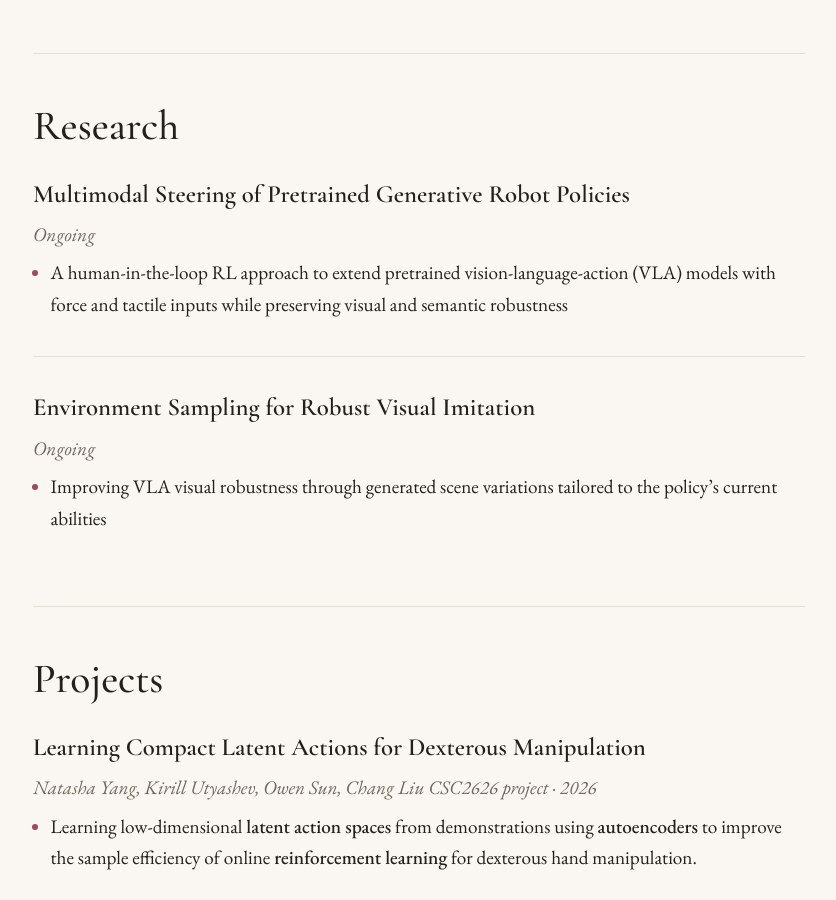
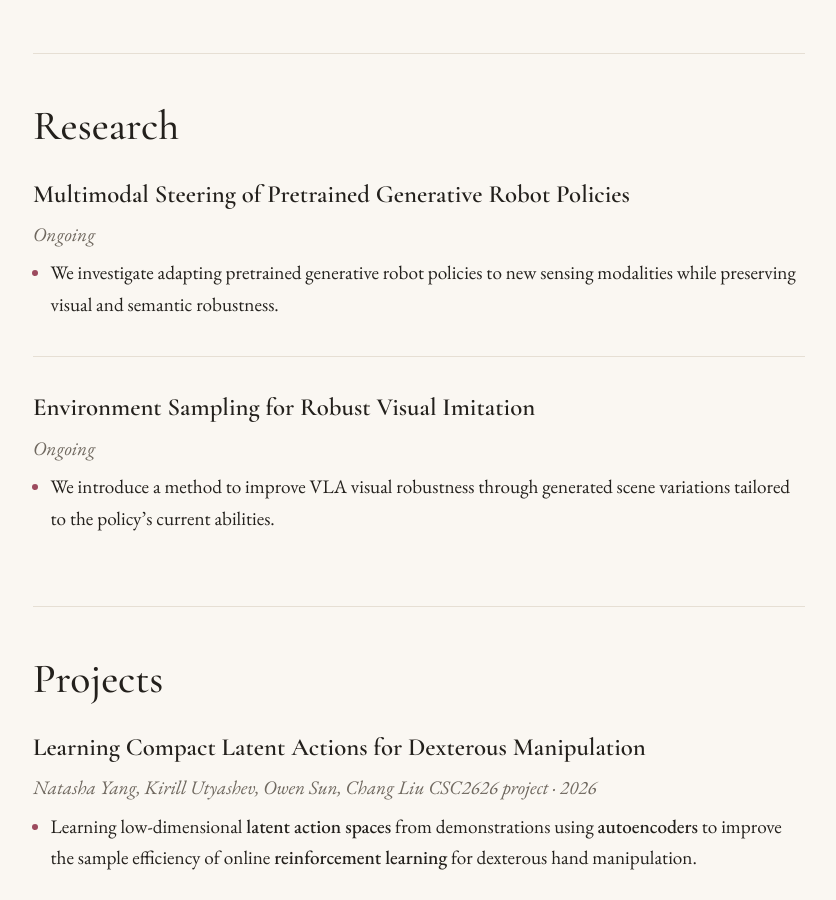
Before and after one commit to Natasha-Yang/Natasha-Yang.github.io, a Jekyll site: the page built from index.md, in a window 1280 px wide and 900 px high, scrolled down 804 px. Shown: the whole window, without its empty margins (221-1057 px from the left). Built offline with Jekyll 4.4.1, drawn with Linux system fonts in a browser that asks for light colours.

Commit message:
update research description

```diff
--- a/_includes/research.md
+++ b/_includes/research.md
@@ -1,7 +1,7 @@
 ### Multimodal Steering of Pretrained Generative Robot Policies
 *Ongoing*
-- A human-in-the-loop RL approach to extend pretrained vision-language-action (VLA) models with force and tactile inputs while preserving visual and semantic robustness
+- We investigate adapting pretrained generative robot policies to new sensing modalities while preserving visual and semantic robustness.
 
 ### Environment Sampling for Robust Visual Imitation
 *Ongoing*
-- Improving VLA visual robustness through generated scene variations tailored to the policy’s current abilities
+- We introduce a method to improve VLA visual robustness through generated scene variations tailored to the policy’s current abilities.
```
